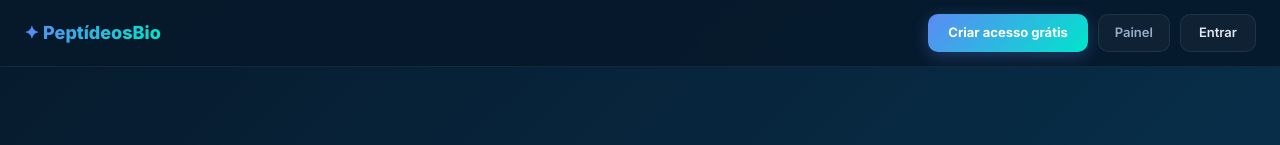
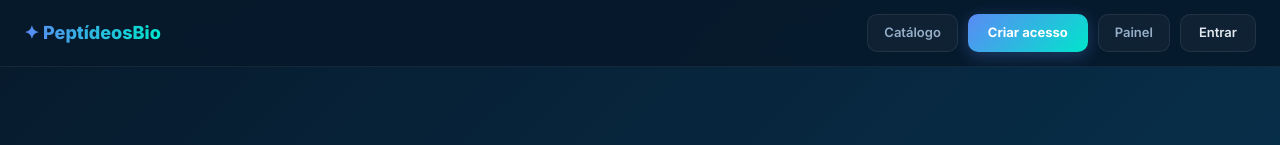
Before and after one commit to wesleystalves/biopeptideos-app, a Next.js app in the folder frontend/: page /ebook in a window 1280 px wide. Shown: the top 145 px of the page. Built offline with nearby package versions, Linux system fonts and the light colour scheme; no server answers.

Commit message:
feat: navbar ebook — 'Criar acesso' + link Catalogo

```diff
--- a/frontend/app/ebook/page.tsx
+++ b/frontend/app/ebook/page.tsx
@@ -124,9 +124,13 @@ export default function EbookPage() {
                         </>
                     ) : (
                         <>
+                            <Link href="/catalog"
+                                style={{ ...GLASS, color: '#94afc7', padding: '8px 16px', borderRadius: '10px', textDecoration: 'none', fontSize: '13px', fontWeight: 600 }}>
+                                Catálogo
+                            </Link>
                             <Link href="/auth/register?from=ebook"
                                 style={{ background: `linear-gradient(135deg, ${BRAND}, ${ACCENT})`, color: '#fff', padding: '9px 20px', borderRadius: '10px', textDecoration: 'none', fontSize: '13px', fontWeight: 700, boxShadow: '0 4px 16px rgba(91,138,245,0.3)' }}>
-                                Criar acesso grátis
+                                Criar acesso
                             </Link>
                             <Link href="/painel"
                                 style={{ ...GLASS, color: '#94afc7', padding: '8px 16px', borderRadius: '10px', textDecoration: 'none', fontSize: '13px', fontWeight: 600 }}>
```
